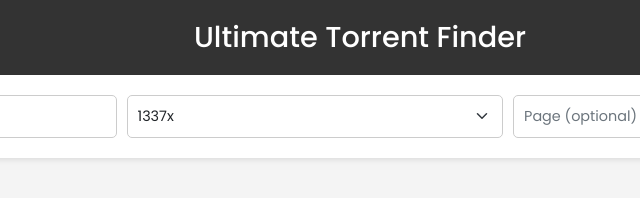
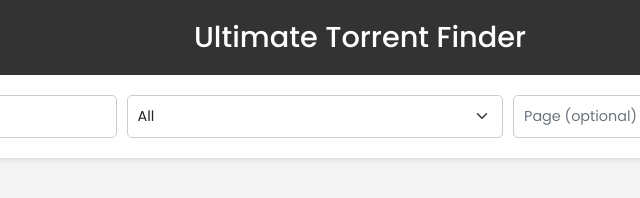
Before and after one commit to kuttydevil/pwolisearch, a website: page public/index.html in a window 1280 px wide. Shown: the full height of the page, 280-920 px from the left. Drawn offline with nearby package versions, Linux system fonts and the light colour scheme.

Commit message:
Update index.html

```diff
--- a/public/index.html
+++ b/public/index.html
@@ -233,10 +233,10 @@ header h1 {
     <div class="search-container">
         <input type="text" id="query" class="form-control" placeholder="Enter torrent name...">
         <select id="website" class="form-select">
+            <option value="all">All</option>
             <option value="1337x">1337x</option>
             <option value="yts">YTS</option>
             <option value="torlock">Torlock</option>
-            <option value="all">Torlock</option>
         </select>
         <input type="number" id="page" class="form-control" placeholder="Page (optional)" min="1">
         <button onclick="searchTorrents()">Search</button>
```
